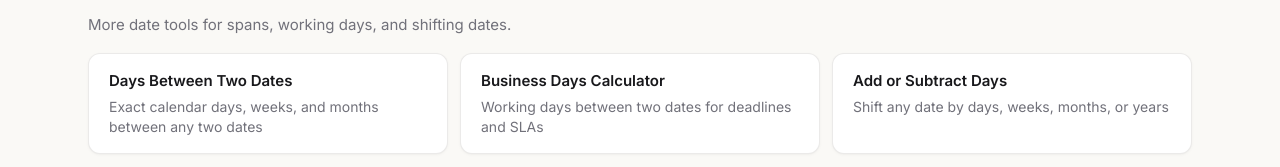
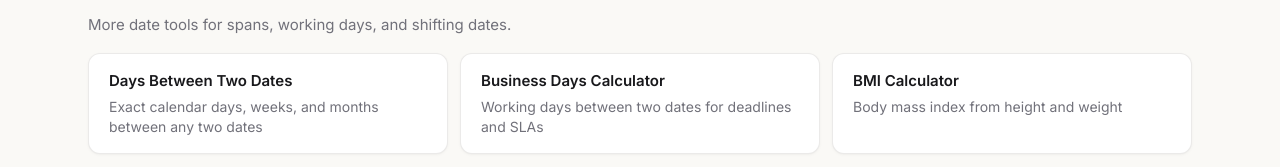
Before and after one commit to Ahmii1122/calculator, a Next.js app: page /date-time/age-calculator in a window 1280 px wide. Shown: the part 2457-2624 px from the top of the page. Built offline with nearby package versions, Linux system fonts and the light colour scheme; no server answers.

Commit message:
Update Age Calculator page layout and replace Add/Subtract Days link with BMI Calculator, enhancing navigation and tool accessibility.

```diff
--- a/src/app/date-time/age-calculator/page.tsx
+++ b/src/app/date-time/age-calculator/page.tsx
@@ -347,7 +347,7 @@ export default function AgeCalculatorPage() {
                 More date tools for spans, working days, and shifting dates.
               </p>
             </div>
-            <div className="grid grid-cols-1 gap-3 sm:grid-cols-3">
+            <div className="grid grid-cols-1 gap-3 sm:grid-cols-2 lg:grid-cols-3">
               <Link
                 href="/date-time/days-between-dates"
                 className="inline-flex flex-col gap-1 rounded-xl border border-border/80 bg-panel px-5 py-4 shadow-card transition hover:border-cat-date/45 hover:bg-cat-date-soft"
@@ -371,14 +371,14 @@ export default function AgeCalculatorPage() {
                 </span>
               </Link>
               <Link
-                href="/date-time/add-subtract-days"
+                href="/health/bmi-calculator"
                 className="inline-flex flex-col gap-1 rounded-xl border border-border/80 bg-panel px-5 py-4 shadow-card transition hover:border-cat-date/45 hover:bg-cat-date-soft"
               >
                 <span className="text-[15px] font-semibold text-foreground">
-                  Add or Subtract Days
+                  BMI Calculator
                 </span>
                 <span className="text-sm text-muted">
-                  Shift any date by days, weeks, months, or years
+                  Body mass index from height and weight
                 </span>
               </Link>
             </div>
```
